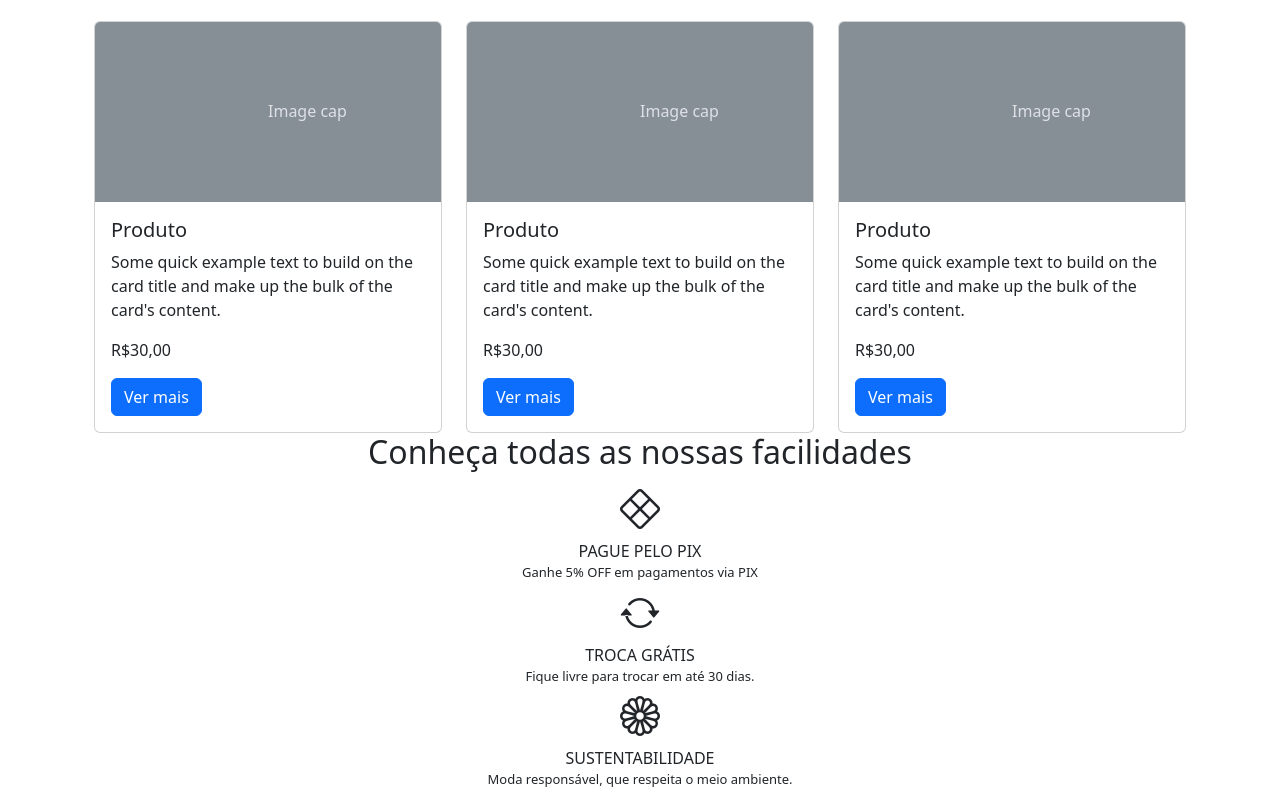
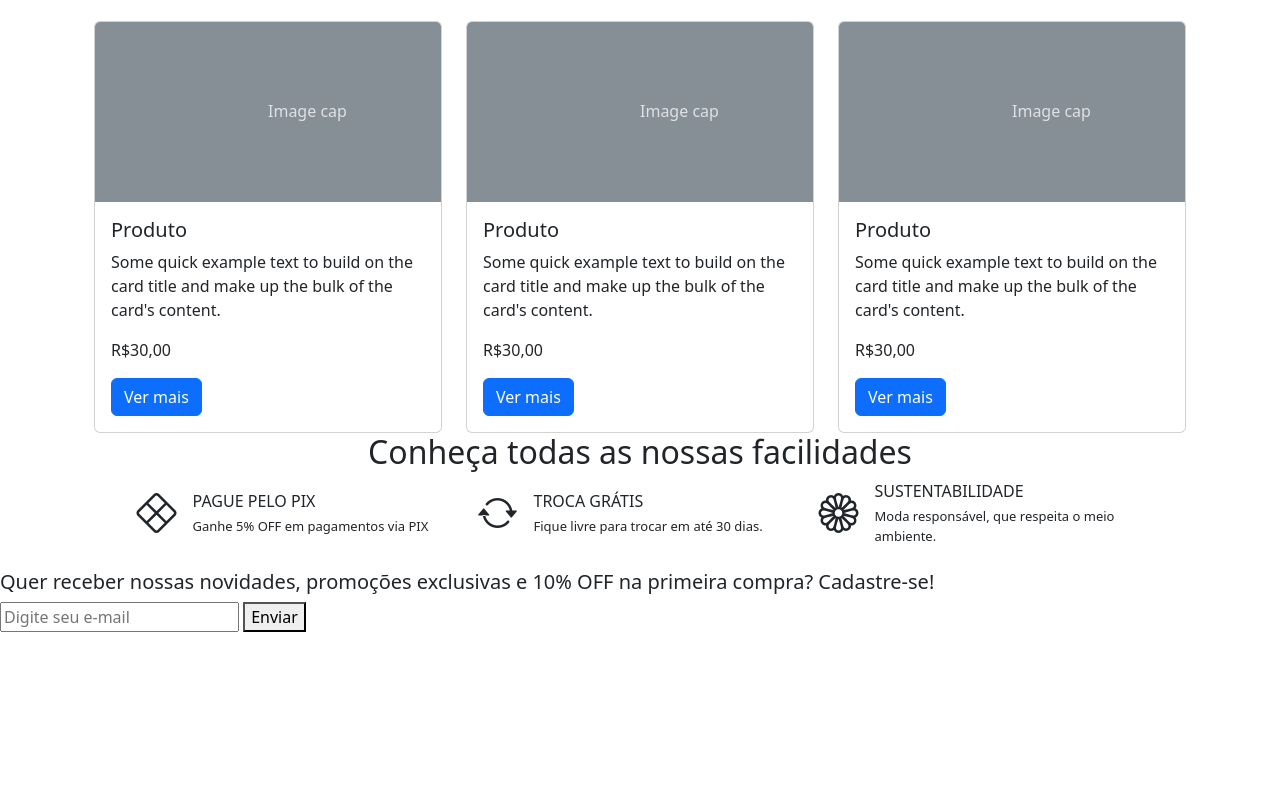
Before and after one commit to elaine-nbastos/Meteora, a plain HTML site: page index.html in a window 1280 px wide. Shown: the part 1466-2256 px from the top of the page. After the commit the page ends 2098 px from the top, so only its background shows below. Drawn offline with nearby package versions, Linux system fonts and the light colour scheme.

Commit message:
Estilizado com Bootstrap até a área -Conheça todas as nossas facilidades-

```diff
--- a/index.html
+++ b/index.html
@@ -202,8 +202,9 @@
     <div class="container row mx-auto g-4">
         <div class=" col-12 col-md-6 col-xl-4">
             <div class="card">
-            <svg class="bd-placeholder-img card-img-top" width="100%" height="180" xmlns="http://www.w3.org/2000/svg"
-                role="img" aria-label="Placeholder: Image cap" preserveAspectRatio="xMidYMid slice" focusable="false">
+                <svg class="bd-placeholder-img card-img-top" width="100%" height="180"
+                    xmlns="http://www.w3.org/2000/svg" role="img" aria-label="Placeholder: Image cap"
+                    preserveAspectRatio="xMidYMid slice" focusable="false">
                     <title>Placeholder</title>
                     <rect width="100%" height="100%" fill="#868e96"></rect>
                     <text x="50%" y="50%" fill="#dee2e6" dy=".3em">Image cap</text>
@@ -221,8 +222,9 @@
         </div>
         <div class=" col-12 col-md-6 col-xl-4">
             <div class="card">
-            <svg class="bd-placeholder-img card-img-top" width="100%" height="180" xmlns="http://www.w3.org/2000/svg"
-                role="img" aria-label="Placeholder: Image cap" preserveAspectRatio="xMidYMid slice" focusable="false">
+                <svg class="bd-placeholder-img card-img-top" width="100%" height="180"
+                    xmlns="http://www.w3.org/2000/svg" role="img" aria-label="Placeholder: Image cap"
+                    preserveAspectRatio="xMidYMid slice" focusable="false">
                     <title>Placeholder</title>
                     <rect width="100%" height="100%" fill="#868e96"></rect>
                     <text x="50%" y="50%" fill="#dee2e6" dy=".3em">Image cap</text>
@@ -240,8 +242,9 @@
         </div>
         <div class=" col-12 col-md-6 col-xl-4">
             <div class="card">
-            <svg class="bd-placeholder-img card-img-top" width="100%" height="180" xmlns="http://www.w3.org/2000/svg"
-                role="img" aria-label="Placeholder: Image cap" preserveAspectRatio="xMidYMid slice" focusable="false">
+                <svg class="bd-placeholder-img card-img-top" width="100%" height="180"
+                    xmlns="http://www.w3.org/2000/svg" role="img" aria-label="Placeholder: Image cap"
+                    preserveAspectRatio="xMidYMid slice" focusable="false">
                     <title>Placeholder</title>
                     <rect width="100%" height="100%" fill="#868e96"></rect>
                     <text x="50%" y="50%" fill="#dee2e6" dy=".3em">Image cap</text>
@@ -259,8 +262,9 @@
         </div>
         <div class=" col-12 col-md-6 col-xl-4">
             <div class="card">
-            <svg class="bd-placeholder-img card-img-top" width="100%" height="180" xmlns="http://www.w3.org/2000/svg"
-                role="img" aria-label="Placeholder: Image cap" preserveAspectRatio="xMidYMid slice" focusable="false">
+                <svg class="bd-placeholder-img card-img-top" width="100%" height="180"
+                    xmlns="http://www.w3.org/2000/svg" role="img" aria-label="Placeholder: Image cap"
+                    preserveAspectRatio="xMidYMid slice" focusable="false">
                     <title>Placeholder</title>
                     <rect width="100%" height="100%" fill="#868e96"></rect>
                     <text x="50%" y="50%" fill="#dee2e6" dy=".3em">Image cap</text>
@@ -278,8 +282,9 @@
         </div>
         <div class=" col-12 col-md-6 col-xl-4">
             <div class="card">
-            <svg class="bd-placeholder-img card-img-top" width="100%" height="180" xmlns="http://www.w3.org/2000/svg"
-                role="img" aria-label="Placeholder: Image cap" preserveAspectRatio="xMidYMid slice" focusable="false">
+                <svg class="bd-placeholder-img card-img-top" width="100%" height="180"
+                    xmlns="http://www.w3.org/2000/svg" role="img" aria-label="Placeholder: Image cap"
+                    preserveAspectRatio="xMidYMid slice" focusable="false">
                     <title>Placeholder</title>
                     <rect width="100%" height="100%" fill="#868e96"></rect>
                     <text x="50%" y="50%" fill="#dee2e6" dy=".3em">Image cap</text>
@@ -297,8 +302,9 @@
         </div>
         <div class=" col-12 col-md-6 col-xl-4">
             <div class="card">
-            <svg class="bd-placeholder-img card-img-top" width="100%" height="180" xmlns="http://www.w3.org/2000/svg"
-                role="img" aria-label="Placeholder: Image cap" preserveAspectRatio="xMidYMid slice" focusable="false">
+                <svg class="bd-placeholder-img card-img-top" width="100%" height="180"
+                    xmlns="http://www.w3.org/2000/svg" role="img" aria-label="Placeholder: Image cap"
+                    preserveAspectRatio="xMidYMid slice" focusable="false">
                     <title>Placeholder</title>
                     <rect width="100%" height="100%" fill="#868e96"></rect>
                     <text x="50%" y="50%" fill="#dee2e6" dy=".3em">Image cap</text>
@@ -317,28 +323,44 @@
 
     </div>
 
-<section class="text-center">
-    <h2>Conheça todas as nossas facilidades</h2>
+    <section class="pb-4">
+        <h2 class="text-center">Conheça todas as nossas facilidades</h2>
 
+        <div class="d-flex flex-column align-items-center gap-3 flex-lg-row justify-content-center px-3">
+            <div class="divs-facilidades d-flex align-items-center">
+                <div><i class="bi bi-x-diamond fs-1"></i></div>
                 <div>
-        <div><i class="bi bi-x-diamond fs-1"></i></div>
-        <div>PAGUE PELO PIX</div>
-        <div class="texto-menor">Ganhe 5% OFF em
+                    <div class="ms-3 mb-1">PAGUE PELO PIX</div>
+                    <div class="texto-menor ms-3">Ganhe 5% OFF em
                         pagamentos via PIX</div>
                 </div>
-
-    <div>
-        <div><i class="bi bi-arrow-repeat fs-1"></i></div>
-        <div>TROCA GRÁTIS</div>
-        <div class="texto-menor">Fique livre para trocar em até 30 dias.</div>
             </div>
 
+            <div class="divs-facilidades d-flex align-items-center">
+                <div><i class="bi bi-arrow-repeat fs-1"></i></div>
                 <div>
+                    <div class="ms-3 mb-1">TROCA GRÁTIS</div>
+                    <div class="texto-menor ms-3">Fique livre para trocar em até 30 dias.</div>
+                </div>
+            </div>
+
+            <div class="divs-facilidades d-flex align-items-center">
                 <div><i class="bi bi-flower1 fs-1"></i></div>
-        <div>SUSTENTABILIDADE</div>
-        <div class="texto-menor">Moda responsável, que respeita o meio ambiente.</div>
+                <div>
+                    <div class="ms-3 mb-1">SUSTENTABILIDADE</div>
+                    <div class="texto-menor ms-3">Moda responsável, que respeita o meio ambiente.</div>
+                </div>
+            </div>
         </div>
     </section>
+
+    <form>
+        <h5>Quer receber nossas novidades, promoções exclusivas e 10% OFF na primeira compra? Cadastre-se!</h5>
+        <div>
+          <input type="email" placeholder="Digite seu e-mail" aria-label="Digite seu e-mail" aria-describedby="button-addon2" />
+    <button type="button" id="button-addon2">Enviar</button>
+        </div>
+      </form>
 
     <script src="https://cdn.jsdelivr.net/npm/bootstrap@5.3.3/dist/js/bootstrap.bundle.min.js"
         integrity="sha384-YvpcrYf0tY3lHB60NNkmXc5s9fDVZLESaAA55NDzOxhy9GkcIdslK1eN7N6jIeHz"
--- a/style.css
+++ b/style.css
@@ -1,3 +1,7 @@
 .texto-menor{
     font-size: 13px;
 }
+
+.divs-facilidades{
+    width: 325px;
+}
```
Lines whose indentation alone changed are shown as unchanged.
